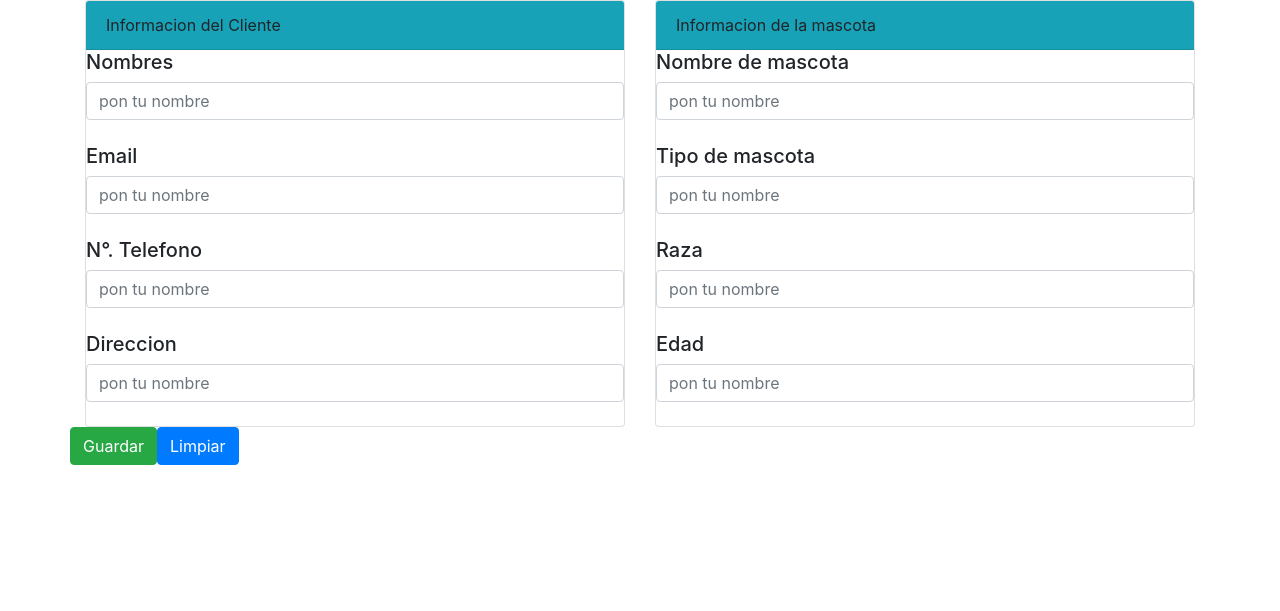
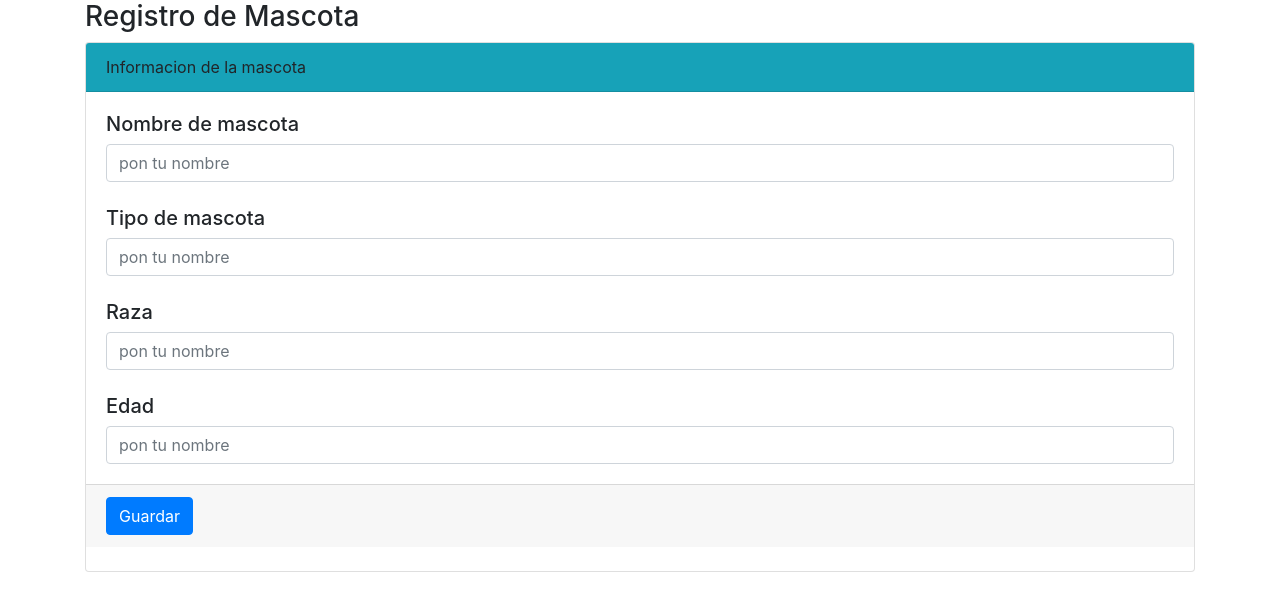
Before and after one commit to Abel731/intro-flask, a Flask app: page /contacto2 in a window 1280 px wide. Shown: the top 611 px of the page. Run offline with Flask 3, Linux system fonts and the light colour scheme; some libraries are stand-ins or nearby versions.

Commit message:
recuperar datos del servidor que envio el navegador

```diff
--- a/app.py
+++ b/app.py
@@ -1,4 +1,4 @@
-from flask import Flask, render_template
+from flask import Flask, render_template, request
 
 app = Flask(__name__)
 
@@ -14,7 +14,13 @@ def contacto():
 def contacto2():
     return render_template('contacto.html')
 
+@app.route('/guardar-mascota', methods=['POST'])
+def guardarMascota():
+    print(request.form)
+    nombreMascota = request.form.get('txtNamemascota')
+    razaMascota = request.form.get('txtRaza')
+    return f"Ya llego tu mascota {nombreMascota}, la raza es {razaMascota} al server"
 
-# se pregunta por el proceso principal
+# se pregunta por el proceso principalla
 if __name__=='__main__':
     app.run(debug=True)
--- a/templates/contacto.html
+++ b/templates/contacto.html
@@ -7,51 +7,37 @@
     <link rel="stylesheet" href="{{ url_for('static', filename='css/bootstrap.min.css') }}">
 </head>
 <body>
-
     <div class="container">
-
-        <div class="row">   <!-- de 6 espacios -->
-            <div class="col col-6 col-sm-6 col-md-6 col-lg-6">
+        <h3>Registro de Mascota</h3>
+        <div class="row">
+            <!-- columna de la mascota -->
+            <!-- de 6 espacios -->
+            <div class="col col-12 col-sm-12 col-md-12 col-lg-12">
+                <form action="{{ url_for('guardarMascota') }}" method="post">
                 <div class="card bg">
-                    <div class="card-header bg-info">Informacion del Cliente</div>
-                    <h5>Nombres</h5>
-                    <input type="text" class="form-control" placeholder="pon tu nombre" id="txtName">
+                    <div class="card-header bg-info">Informacion de la mascota</div>
+                    <div class="card-body">
+                        <h5>Nombre de mascota</h5>
+                    <input type="text" class="form-control" placeholder="pon tu nombre" name="txtNamemascota" id="txtNamemascota">
                     <br>
-                    <h5>Email</h5>
-                    <input type="text" class="form-control" placeholder="pon tu nombre" id="txtEmail">
+                    <h5>Tipo de mascota</h5>
+                    <input type="text" class="form-control" placeholder="pon tu nombre" name="txtTipoMascota" id="txtTipoMascota">
                     <br>
-                    <h5>N°. Telefono</h5>
-                    <input type="text" class="form-control" placeholder="pon tu nombre" id="txtTelefono">
+                    <h5>Raza</h5>
+                    <input type="text" class="form-control" placeholder="pon tu nombre" name="txtRaza" id="txtRaza">
                     <br>
-                    <h5>Direccion</h5>
-                    <input type="text" class="form-control" placeholder="pon tu nombre" id="txtDireccion">
+                    <h5>Edad</h5>
+                    <input type="text" class="form-control" placeholder="pon tu nombre" name="txtEdad" id="txtEdad">
+                    </div>
+                    <div class="card-footer">
+                        <button type="submit" class="btn btn-primary" name="btnGuardar" id="btnGuardar">Guardar</button>
+                    </div>
                     <br>
                 </div>
+            </form>
             </div>
-                                <!-- de 6 espacios -->
-            <div class="col col-6 col-sm-6 col-md-6 col-lg-6">
-                <div class="card bg">
-                    <div class="card-header bg-info">Informacion de la mascota</div>
-                    <h5>Nombre de mascota</h5>
-                    <input type="text" class="form-control" placeholder="pon tu nombre" id="txtNamemascota">
-                    <br>
-                    <h5>Tipo de mascota</h5>
-                    <input type="text" class="form-control" placeholder="pon tu nombre" id="txtTipoMascota">
-                    <br>
-                    <h5>Raza</h5>
-                    <input type="text" class="form-control" placeholder="pon tu nombre" id="txtRaza">
-                    <br>
-                    <h5>Edad</h5>
-                    <input type="text" class="form-control" placeholder="pon tu nombre" id="txtEdad">
-                    <br>
-                </div>
-            </div>
-            <button type="button" class="btn btn-success" id="btnGuardar">Guardar</button>
-            <button type="button" class="btn btn-primary" id="btnLimpiar">Limpiar</button>
         </div>
     </div>
-
-
     <script src="{{ url_for('static', filename='js/jquery.slim.min.js') }}"></script>
     <script src="{{ url_for('static', filename='js/bootstrap.bundle.min.js') }}"></script>
     <script src="{{ url_for('static', filename='js/popper.min.js') }}"></script>
```
